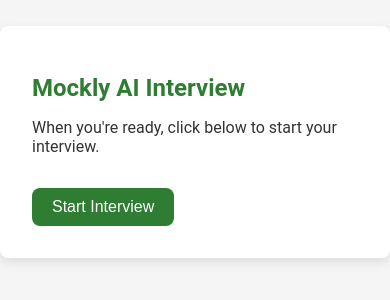
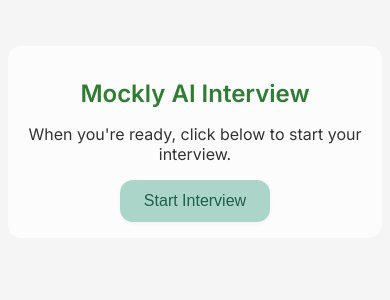
Before and after one commit to ashankshah/mockly-frontend, a React (Create React App) app: page / in a window 390 px wide. Shown: the part 280-580 px from the top of the page. Built offline with nearby package versions, Linux system fonts and the light colour scheme.

Commit message:
centered and slightly enlarged frontend and updated ui/ux

```diff
--- a/public/index.html
+++ b/public/index.html
@@ -1,6 +1,7 @@
 <!DOCTYPE html>
 <html lang="en">
 <head>
+  <link href="https://fonts.googleapis.com/css2?family=Inter:wght@400;500;600&display=swap" rel="stylesheet">
   <meta charset="UTF-8" />
   <meta name="viewport" content="width=device-width, initial-scale=1.0" />
   <title>Mockly</title>
--- a/src/App.js
+++ b/src/App.js
@@ -19,18 +19,19 @@
 
  function App() {
    const [report, setReport] = React.useState(null);
+   const [interviewStarted, setInterviewStarted] = React.useState(false);
 
    return (
-    <div className="mockly-container">
-      <div className="mockly-card">
+     <div className={`mockly-container ${interviewStarted ? 'expanded' : ''}`}>
+      <div className={`mockly-card ${!interviewStarted && !report ? 'mockly-card--small' : 'mockly-card--large'}`}>
          {!report ? (
            <>
-            <h1>Mockly AI Interview</h1>
-            <InterviewSession onComplete={setReport} />
+             <h1 className="mockly-title">Mockly AI Interview</h1>
+             <InterviewSession onComplete={setReport} onStart={() => setInterviewStarted(true)} />
            </>
          ) : (
            <>
-            <h1>Your Interview Feedback</h1>
+             <h1 className="mockly-title">Your Interview Feedback</h1>
              <FeedbackReport report={report} />
            </>
          )}
--- a/src/components/InterviewSession.js
+++ b/src/components/InterviewSession.js
@@ -3,7 +3,10 @@
 
 function InterviewSession({ onComplete }) {
   const [isRunning, setIsRunning] = React.useState(false);
-
+  const handleStart = () => {
+    setIsRunning(true);
+    if (onStart) onStart();
+  };
   const handleFinish = (metrics, transcript) => {
     fetch('http://127.0.0.1:8000/score-session', {
       method: 'POST',
--- a/src/theme.css
+++ b/src/theme.css
@@ -1,15 +1,45 @@
+:root {
+  --radius: 13px;
 
-:root {
-  --radius: 8px;
+  /* Primary Mint Theme (Refined) */
+  --color-primary: #3BA676;             /* clean sage */
+  --color-primary-light: #EAF7F1;       /* subtle background mint */
+  --color-primary-mid: #acd5ca;         /* hover highlight */
+  --color-primary-dark: #205E4A;        /* deep green-gray */
+
+  /* Neutrals */
+  --color-text: #1A1A1A;                /* rich graphite */
+  --color-muted: #6B7280;               /* gray-500 */
+  --color-bg: #F9FAFB;                  /* very light gray */
+  --color-white: #FFFFFF;
+  --color-glass: rgba(255, 255, 255, 0.7);
+
+  /* Utility Feedback Colors */
+  --color-success: #3BA676;
+  --color-warning: #FACC15;
+  --color-danger: #EF4444;
+
+  --color-success-bg: #ECFDF5;
+  --color-warning-bg: #FFFBEB;
+  --color-danger-bg: #FEF2F2;
+
+  /* Shadows */
+  --shadow-elevated: 0 12px 32px rgba(0, 0, 0, 0.06);
+  --shadow-hover: 0 4px 12px rgba(0, 0, 0, 0.08);
+
 }
 
 
+
+
 body {
-  background-color: #ffffff;
-  color: #333333;
-  font-family: 'Roboto', sans-serif;
+  font-family: 'Inter', -apple-system, BlinkMacSystemFont, sans-serif;
+  background: linear-gradient(to right, #ecfdf5, #f0fdfa);
+  color: #111;
   margin: 0;
   padding: 0;
+  overflow-x: hidden;
+  overflow-y: auto;
 }
 
 h1 {
@@ -40,31 +70,65 @@
   justify-content: center;
   align-items: center;
   min-height: 100vh;
+  padding: 48px 16px;
   background-color: #f5f5f5;
+  transition: all 0.3s ease;
+  box-sizing: border-box;
 }
 
+.mockly-container.expanded {
+  display: block;
+  flex-direction: column;
+  min-height: auto;
+  padding: 32px 16px;
+}
+
+
 .mockly-card {
-  background: #fff;
+  background: var(--color-glass);
+  backdrop-filter: blur(24px);
   border-radius: var(--radius);
-  padding: 32px;
-  box-shadow: 0 4px 12px rgba(0,0,0,0.1);
-  width: 400px;
+  box-shadow: var(--shadow-elevated);
+  padding: 48px;
+  width: 100%;
+  box-sizing: border-box;
+  overflow-y: auto;
+}
+
+.mockly-card--small {
+  max-width: clamp(320px, 80vw, 640px);;
+  text-align: center;
+}
+
+.mockly-card--large {
+  max-width: clamp(640px, 90vw, 960px);
+  text-align: left;
 }
 
 .mockly-button {
-  background-color: #2e7d32;
-  color: #fff;
+  background-color: var(--color-primary-mid);
+  color: var(--color-primary-dark);
   border: none;
-  padding: 10px 20px;
+  padding: 12px 24px;
   border-radius: var(--radius);
   font-size: 16px;
+  font-weight: 500;
   cursor: pointer;
-  margin-top: 16px;
+  transition: background-color 0.2s ease, box-shadow 0.2s ease, transform 0.1s ease;
+  box-shadow: 0 2px 4px rgba(0, 0, 0, 0.04);
 }
 
 .mockly-button:hover {
-  background-color: #1b5e20;
+  background-color: var(--color-primary-mid);
+  transform: translateY(-1px);
+  box-shadow: 0 4px 12px rgba(16, 185, 129, 0.3);
 }
+
+.mockly-button:active {
+  transform: translateY(0);
+  box-shadow: 0 2px 4px rgba(0, 0, 0, 0.05);
+}
+
 
 .score-tag {
   display: inline-block;
@@ -75,19 +139,20 @@
 }
 
 .score-green {
-  background-color: #e8f5e9;
-  color: #2e7d32;
+  background-color: var(--color-success-bg);
+  color: var(--color-success);
 }
 
 .score-yellow {
-  background-color: #fff9c4;
-  color: #fbc02d;
+  background-color: var(--color-warning-bg);
+  color: var(--color-warning);
 }
 
 .score-red {
-  background-color: #ffebee;
-  color: #c62828;
+  background-color: var(--color-danger-bg);
+  color: var(--color-danger);
 }
+
 
 .tip-section {
   margin-top: 24px;
@@ -104,7 +169,7 @@
 }
 
 .transcript-box {
-  background-color: #f5f5f5;
+  background: var(--color-glass);
   padding: 12px;
   border-radius: var(--radius);
   font-family: monospace;
@@ -113,15 +178,43 @@
 }
 
 .video-box {
-  border-radius: var(--radius);;
+  position: relative;
+  width: 100%;
+  aspect-ratio: 16 / 9;
+  border-radius: var(--radius);
   overflow: hidden;
-  box-shadow: 0 2px 8px rgba(0,0,0,0.08);
+  box-shadow: var(--shadow-elevated);
+  background-color: #000;
   margin-bottom: 1rem;
-  background-color: #000; /* ✅ avoid white background */
+}
+.video-element {
+  position: absolute;
+  top: 0;
+  left: 0;
+  width: 100%;
+  height: 100%;
+  object-fit: cover;
+  display: block;
 }
 
-.video-element {
-  width: 100%;
-  height: auto;
-  display: block;
+
+@media (max-width: 640px) {
+  .mockly-container {
+    padding: 16px 8px;
+  }
+
+  .mockly-container.expanded {
+    padding: 16px 8px;
+  }
+
+  .mockly-card {
+    padding: 16px;
+    width: 100%;
+    max-width: 100%;
+    box-shadow: none; /* Optional: less shadow clutter on mobile */
+  }
+
+  .transcript-box {
+    font-size: 14px;
+  }
 }
```
Also changed, not shown: 1 other file (tests, documents, lock files or other folders). Lines whose indentation alone changed are shown as unchanged.
